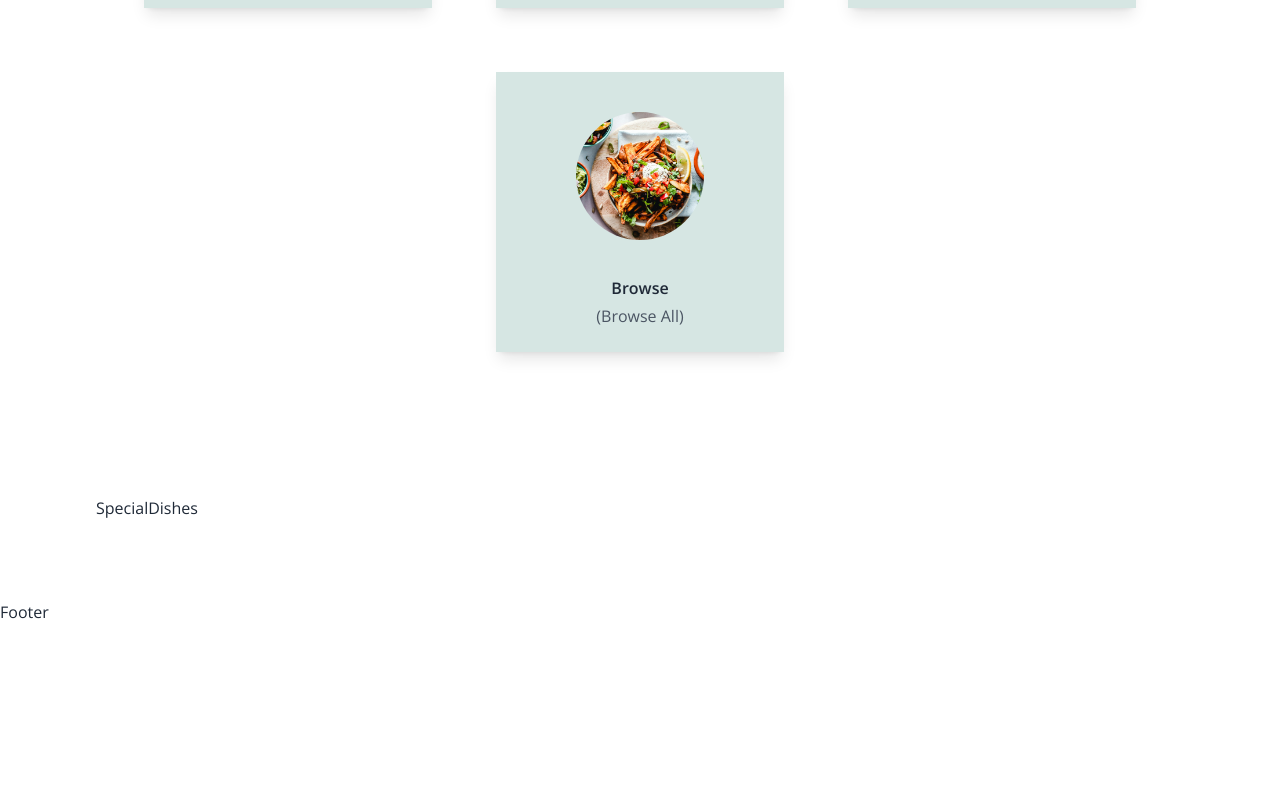
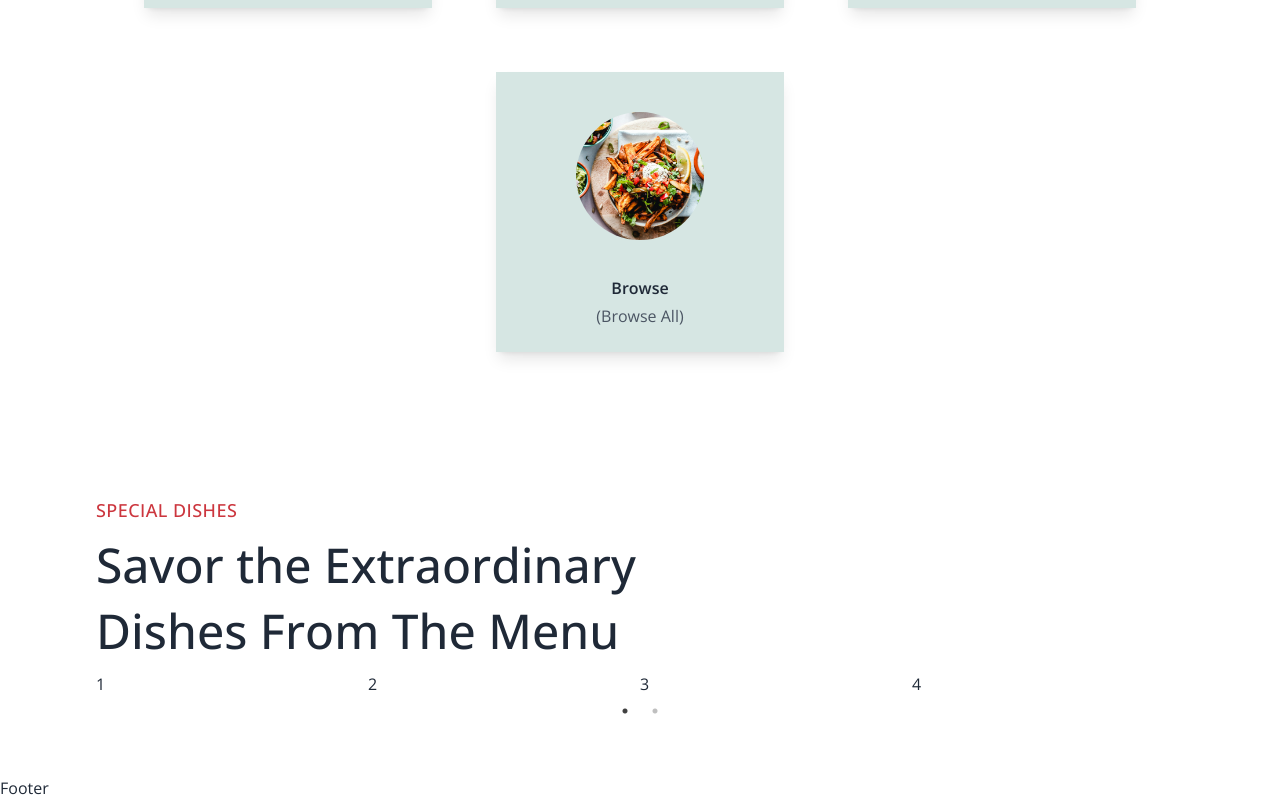
Before and after one commit to bhrt-aayush/SavoryBites, a React (Vite) app in the folder client/: page / in a window 1280 px wide. Shown: the part 1076-1876 px from the top of the page. Before the commit the page ends 1700 px from the top, so only its background shows below. Built offline with nearby package versions, Linux system fonts and the light colour scheme.

Commit message:
Worked Finally

```diff
--- a/client/package.json
+++ b/client/package.json
@@ -16,6 +16,8 @@
     "react-dom": "^18.3.1",
     "react-icons": "^5.3.0",
     "react-router-dom": "^6.26.1",
+    "react-slick": "^0.30.2",
+    "slick-carousel": "^1.8.1",
     "sort-by": "^1.2.0"
   },
   "devDependencies": {
--- a/client/src/pages/home/SpecialDishes.jsx
+++ b/client/src/pages/home/SpecialDishes.jsx
@@ -1,8 +1,77 @@
-import React from 'react'
+import React from 'react';
+import "slick-carousel/slick/slick.css";
+import "slick-carousel/slick/slick-theme.css";
+import Slider from "react-slick";
 
 const SpecialDishes = () => {
+  const settings = {
+    dots: true,
+    infinite: false,
+    speed: 500,
+    slidesToShow: 4,
+    slidesToScroll: 4,
+    initialSlide: 0,
+    responsive: [
+      {
+        breakpoint: 1024,
+        settings: {
+          slidesToShow: 3,
+          slidesToScroll: 3,
+          infinite: true,
+          dots: true
+        }
+      },
+      {
+        breakpoint: 600,
+        settings: {
+          slidesToShow: 2,
+          slidesToScroll: 2,
+          initialSlide: 2
+        }
+      },
+      {
+        breakpoint: 480,
+        settings: {
+          slidesToShow: 1,
+          slidesToScroll: 1
+        }
+      }
+    ]
+  };
+
   return (
-    <div className='section-container my-20'>SpecialDishes</div>
+    <div className='section-container my-20'>
+     <div className='text-left'>
+                <p className='subtitle'>Special Dishes</p>
+                <h2 className='title md:w-[540px]'>Savor the Extraordinary Dishes From The Menu</h2>
+    </div>
+    <Slider {...settings}>
+        <div>
+          <h3>1</h3>
+        </div>
+        <div>
+          <h3>2</h3>
+        </div>
+        <div>
+          <h3>3</h3>
+        </div>
+        <div>
+          <h3>4</h3>
+        </div>
+        <div>
+          <h3>5</h3>
+        </div>
+        <div>
+          <h3>6</h3>
+        </div>
+        <div>
+          <h3>7</h3>
+        </div>
+        <div>
+          <h3>8</h3>
+        </div>
+      </Slider>
+    </div>
   )
 }
 
```
Also changed, not shown: 1 other file (tests, documents, lock files or other folders).
